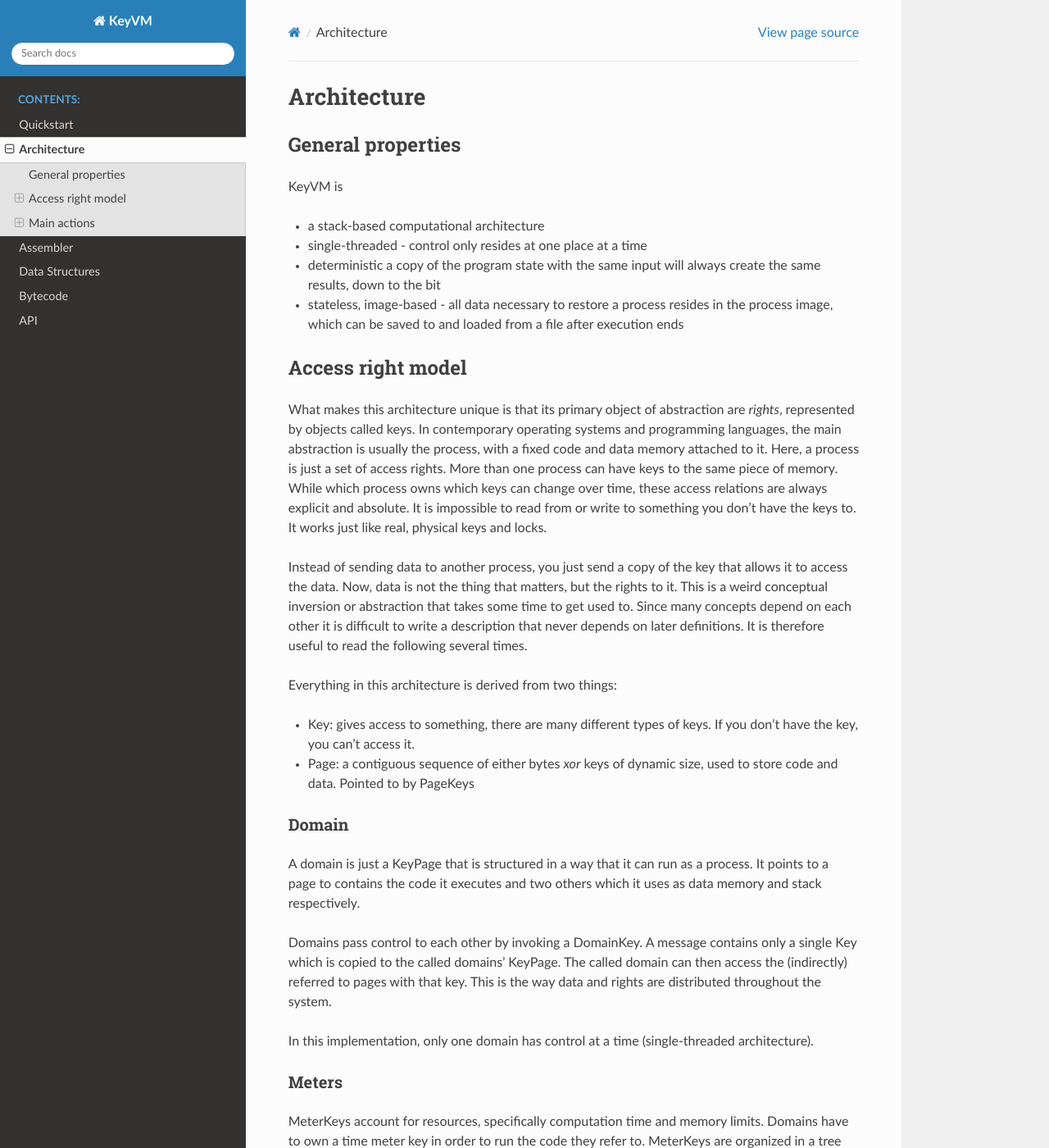
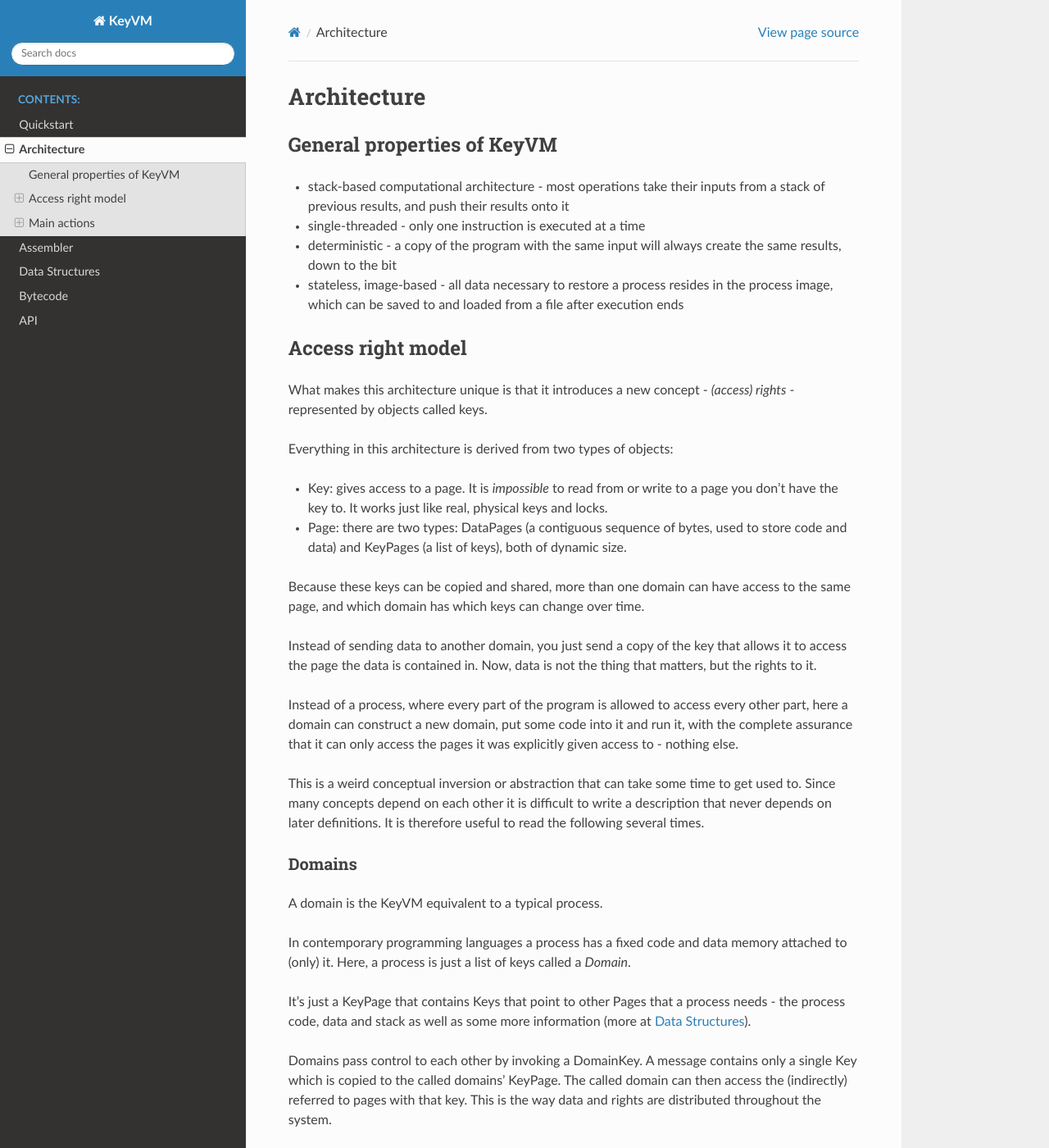
Before and after one commit to void4/keyvm, a Sphinx documentation site: the page built from docs/standard/architecture.md, in a window 1280 px wide and 1400 px high. Shown: the whole window at 82% size. Built offline with Sphinx 7.4.7 and the Read the Docs theme 2.0.0, drawn with Linux system fonts in a browser that asks for light colours.

Commit message:
Improve documentation a bit

```diff
--- a/docs/standard/architecture.md
+++ b/docs/standard/architecture.md
@@ -1,27 +1,36 @@
 # Architecture
 
-## General properties
+## General properties of KeyVM
 
-KeyVM is
-
-- a stack-based computational architecture
-- single-threaded - control only resides at one place at a time
-- deterministic a copy of the program state with the same input will always create the same results, down to the bit
+- stack-based computational architecture - most operations take their inputs from a stack of previous results, and push their results onto it
+- single-threaded - only one instruction is executed at a time
+- deterministic - a copy of the program with the same input will always create the same results, down to the bit
 - stateless, image-based - all data necessary to restore a process resides in the process image, which can be saved to and loaded from a file after execution ends
 
 ## Access right model
 
-What makes this architecture unique is that its primary object of abstraction are *rights*, represented by objects called keys. In contemporary operating systems and programming languages, the main abstraction is usually the process, with a fixed code and data memory attached to it. Here, a process is just a set of access rights. More than one process can have keys to the same piece of memory. While which process owns which keys can change over time, these access relations are always explicit and absolute. It is impossible to read from or write to something you don't have the keys to. It works just like real, physical keys and locks.
+What makes this architecture unique is that it introduces a new concept - *(access) rights* - represented by objects called keys.
 
-Instead of sending data to another process, you just send a copy of the key that allows it to access the data. Now, data is not the thing that matters, but the rights to it. This is a weird conceptual inversion or abstraction that takes some time to get used to. Since many concepts depend on each other it is difficult to write a description that never depends on later definitions. It is therefore useful to read the following several times.
+Everything in this architecture is derived from two types of objects:
 
-Everything in this architecture is derived from two things:
+- Key: gives access to a page. It is *impossible* to read from or write to a page you don't have the key to. It works just like real, physical keys and locks.
+- Page: there are two types: DataPages (a contiguous sequence of bytes, used to store code and data) and KeyPages (a list of keys), both of dynamic size.
 
-- Key: gives access to something, there are many different types of keys. If you don't have the key, you can't access it.
-- Page: a contiguous sequence of either bytes *xor* keys of dynamic size, used to store code and data. Pointed to by PageKeys
+Because these keys can be copied and shared, more than one domain can have access to the same page, and which domain has which keys can change over time.
 
-### Domain
-A domain is just a KeyPage that is structured in a way that it can run as a process. It points to a page to contains the code it executes and two others which it uses as data memory and stack respectively.
+Instead of sending data to another domain, you just send a copy of the key that allows it to access the page the data is contained in. Now, data is not the thing that matters, but the rights to it.
+
+Instead of a process, where every part of the program is allowed to access every other part, here a domain can construct a new domain, put some code into it and run it, with the complete assurance that it can only access the pages it was explicitly given access to - nothing else.
+
+This is a weird conceptual inversion or abstraction that can take some time to get used to. Since many concepts depend on each other it is difficult to write a description that never depends on later definitions. It is therefore useful to read the following several times.
+
+### Domains
+
+A domain is the KeyVM equivalent to a typical process.
+
+In contemporary programming languages a process has a fixed code and data memory attached to (only) it. Here, a process is just a list of keys called a *Domain*.
+
+It's just a KeyPage that contains Keys that point to other Pages that a process needs - the process code, data and stack as well as some more information (more at [Data Structures](datastructures.md)).
 
 Domains pass control to each other by invoking a DomainKey. A message contains only a single Key which is copied to the called domains' KeyPage. The called domain can then access the (indirectly) referred to pages with that key. This is the way data and rights are distributed throughout the system.
 
@@ -35,13 +44,13 @@
 In order to allocate more pages, one needs a Memory MeterKey with sufficient resources.
 When a domain runs, the entire meter chain up to the prime meter is decreased at every execution step. When a meter runs out of time, its the controller of its parent (RESEARCH) receives control.
 
-| Key | Right | Example |
-| --- | --- | --- |
-| MeterKey | Draw resources from the parent meter chain | Separate into time and memory keys? |
-| PageKey | Read and write access to a key or data page | Can be attenuated to PageReadKey |
-| PageReadKey | Read access to a key or data page | Not yet implemented |
-| DomainKey | Allows sending a message and thus transferring control to the referred domain | Also called GateKey in KeyKOS. |
-| SystemKey | When called, invokes the VM and returns the result | network io, file system access etc. Protocol TBD |
+| Key         | Right                                                                         | Example                                          |
+|-------------|-------------------------------------------------------------------------------|--------------------------------------------------|
+| MeterKey    | Draw resources from the parent meter chain                                    | Separate into time and memory keys?              |
+| PageKey     | Read and write access to a key or data page                                   | Can be attenuated to PageReadKey                 |
+| PageReadKey | Read access to a key or data page                                             | Not yet implemented                              |
+| DomainKey   | Allows sending a message and thus transferring control to the referred domain | Also called GateKey in KeyKOS.                   |
+| SystemKey   | When called, invokes the VM and returns the result                            | network io, file system access etc. Protocol TBD |
 
 More info here:
 
--- a/docs/standard/datastructures.rst
+++ /dev/null
@@ -1,6 +0,0 @@
-Data Structures
-===============
-
-The world consists of a list of pages.
-
-A process consists is a KeyPage, with the following structure:
```
Also changed, not shown: README.md (+17 -1 lines), docs/standard/datastructures.md (added, +18 -0 lines), docs/usage/quickstart.md (+1 -1 lines).
